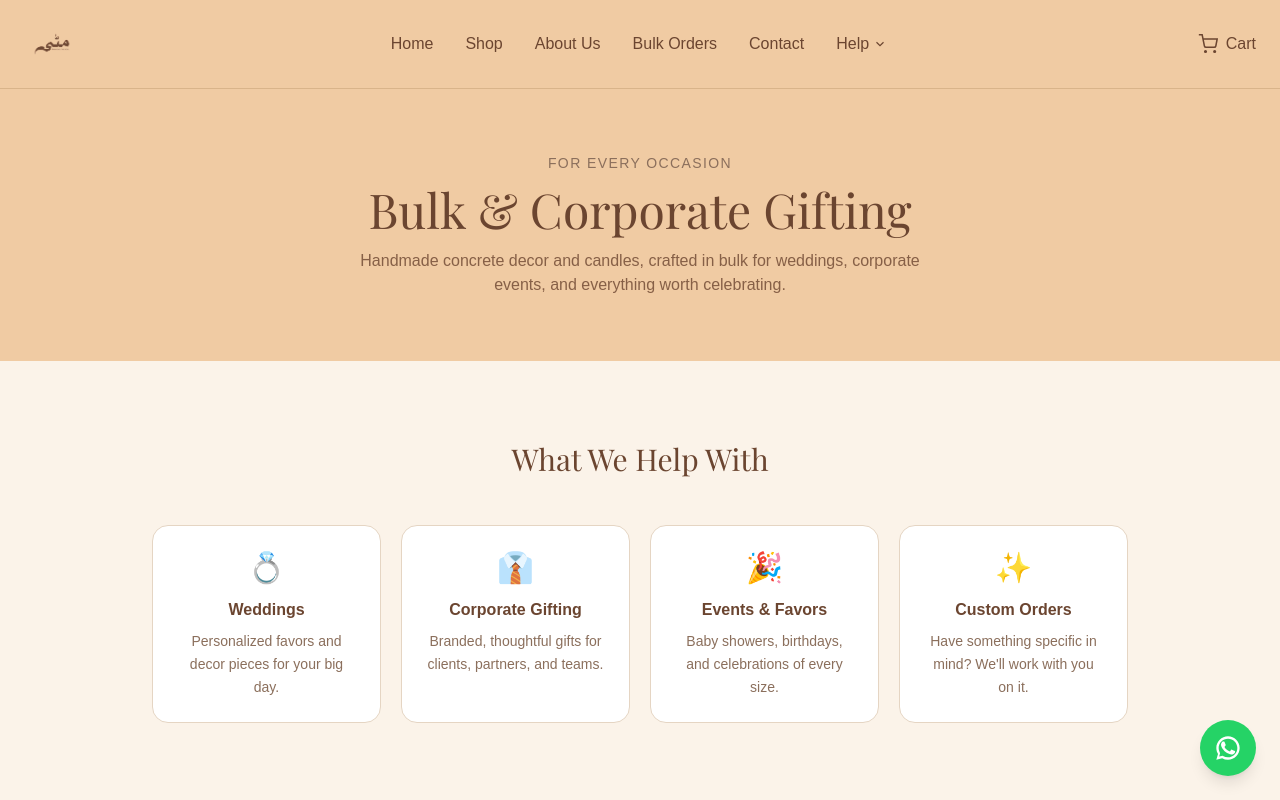
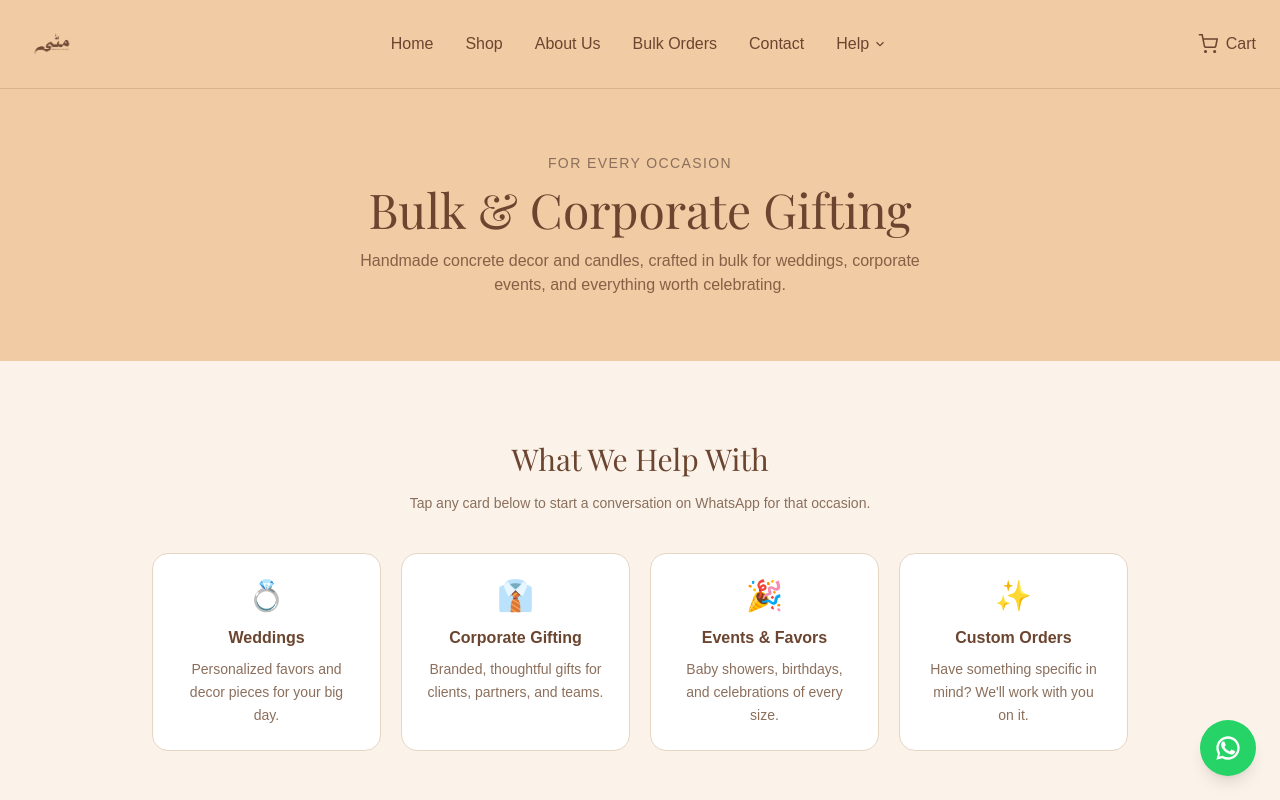
Before and after one commit to umairnaseem123/mitti-client, a Next.js app: page /bulk-orders in a window 1280 px wide. Shown: the top 800 px of the page. Built offline with nearby package versions, Linux system fonts and the light colour scheme; a web font is replaced by a local one.

Commit message:
Add clickable bulk order cards, styled image upload button, and other admin improvements

```diff
--- a/src/app/bulk-orders/page.js
+++ b/src/app/bulk-orders/page.js
@@ -1,30 +1,41 @@
 import Link from "next/link";
 
 const WHATSAPP_NUMBER = "923290175894";
-const WHATSAPP_MESSAGE = encodeURIComponent(
-  "Hi Mitti! I'm interested in a bulk / corporate order. Could you share more details?"
-);
+
+const buildWhatsAppLink = (message) =>
+  `https://wa.me/${WHATSAPP_NUMBER}?text=${encodeURIComponent(message)}`;
+
+const DEFAULT_MESSAGE =
+  "Hi Mitti! I'm interested in a bulk / corporate order. Could you share more details?";
 
 const occasions = [
   {
     title: "Weddings",
     description: "Personalized favors and decor pieces for your big day.",
     emoji: "\u{1F48D}",
+    message:
+      "Hi Mitti! I'm interested in a bulk order for a wedding. Could you share more details?",
   },
   {
     title: "Corporate Gifting",
     description: "Branded, thoughtful gifts for clients, partners, and teams.",
     emoji: "\u{1F454}",
+    message:
+      "Hi Mitti! I'm interested in a bulk order for corporate gifting. Could you share more details?",
   },
   {
     title: "Events & Favors",
     description: "Baby showers, birthdays, and celebrations of every size.",
     emoji: "\u{1F389}",
+    message:
+      "Hi Mitti! I'm interested in a bulk order for an event / party favors. Could you share more details?",
   },
   {
     title: "Custom Orders",
     description: "Have something specific in mind? We'll work with you on it.",
     emoji: "\u2728",
+    message:
+      "Hi Mitti! I have a custom order in mind. Could we discuss the details?",
   },
 ];
 
@@ -47,7 +58,7 @@ const steps = [
 ];
 
 export default function BulkOrdersPage() {
-  const whatsappLink = `https://wa.me/${WHATSAPP_NUMBER}?text=${WHATSAPP_MESSAGE}`;
+  const whatsappLink = buildWhatsAppLink(DEFAULT_MESSAGE);
 
   return (
     <main className="bg-[#FBF3E9]">
@@ -68,11 +79,17 @@ export default function BulkOrdersPage() {
         <h2 className="font-[family-name:var(--font-playfair)] text-2xl md:text-3xl text-[#6B4530] text-center mb-12">
           What We Help With
         </h2>
+        <p className="text-[#8B6F5C] text-sm text-center -mt-8 mb-10">
+          Tap any card below to start a conversation on WhatsApp for that occasion.
+        </p>
         <div className="grid grid-cols-2 md:grid-cols-4 gap-5">
           {occasions.map((occasion) => (
-            <div
+            <a
               key={occasion.title}
-              className="bg-white border border-[#E5D5C3] rounded-2xl p-6 text-center"
+              href={buildWhatsAppLink(occasion.message)}
+              target="_blank"
+              rel="noopener noreferrer"
+              className="bg-white border border-[#E5D5C3] rounded-2xl p-6 text-center hover:border-[#6B4530] hover:shadow-md transition cursor-pointer"
             >
               <div className="text-3xl mb-3">{occasion.emoji}</div>
               <h3 className="text-[#6B4530] font-semibold mb-2">
@@ -81,7 +98,7 @@ export default function BulkOrdersPage() {
               <p className="text-[#8B6F5C] text-sm leading-relaxed">
                 {occasion.description}
               </p>
-            </div>
+            </a>
           ))}
         </div>
       </section>
@@ -116,7 +133,9 @@ export default function BulkOrdersPage() {
         <p className="text-[#8B6F5C] mb-8">
           Message us on WhatsApp with your occasion, quantity, and timeline
           &mdash; we&apos;ll take it from there.
-        </p><a href={whatsappLink}
+        </p>
+        <a
+          href={whatsappLink}
           target="_blank"
           rel="noopener noreferrer"
           className="inline-flex items-center gap-2 bg-[#25D366] text-white px-8 py-3.5 rounded-full font-medium hover:bg-[#1ebc59] transition"
```
